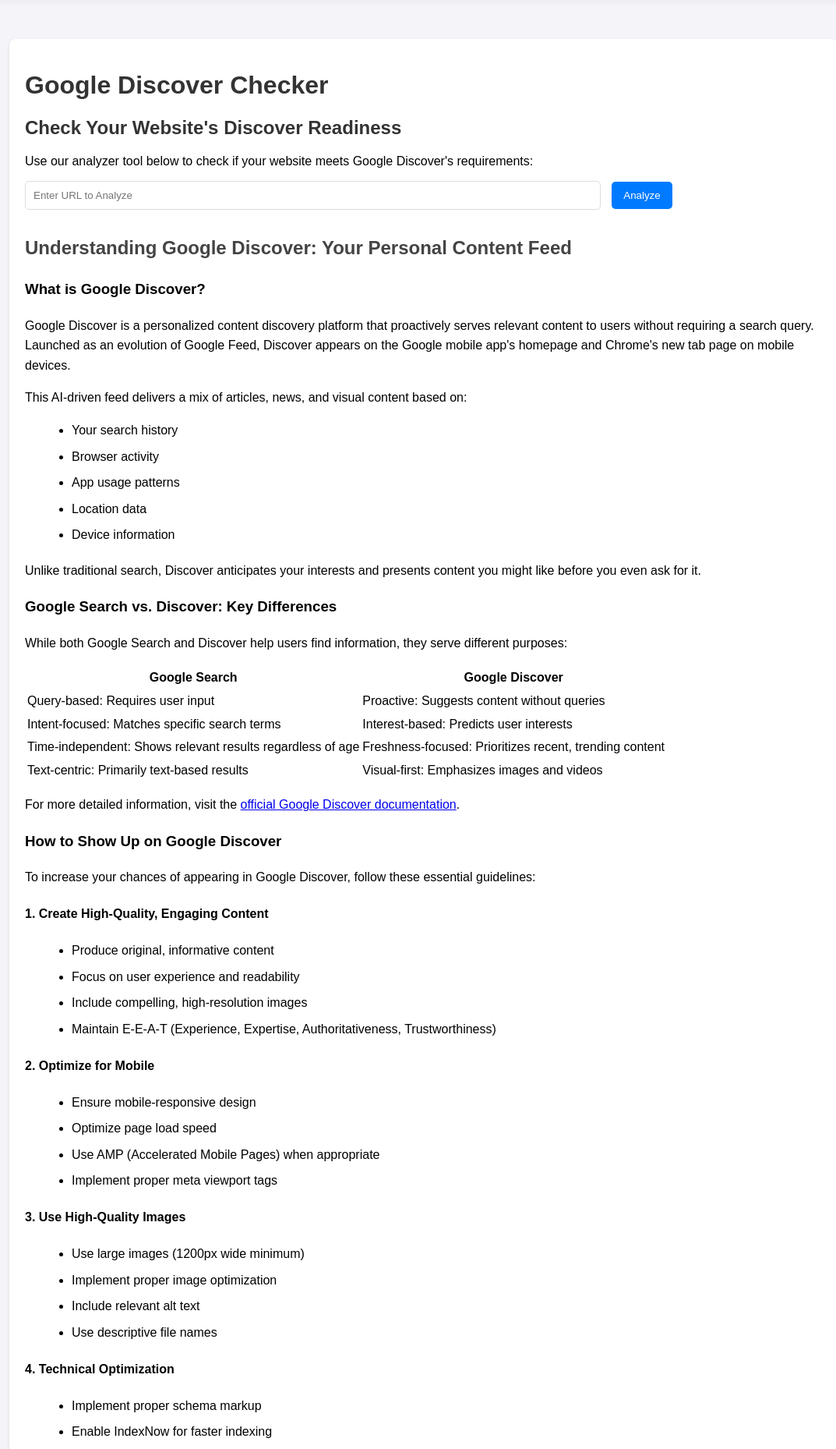
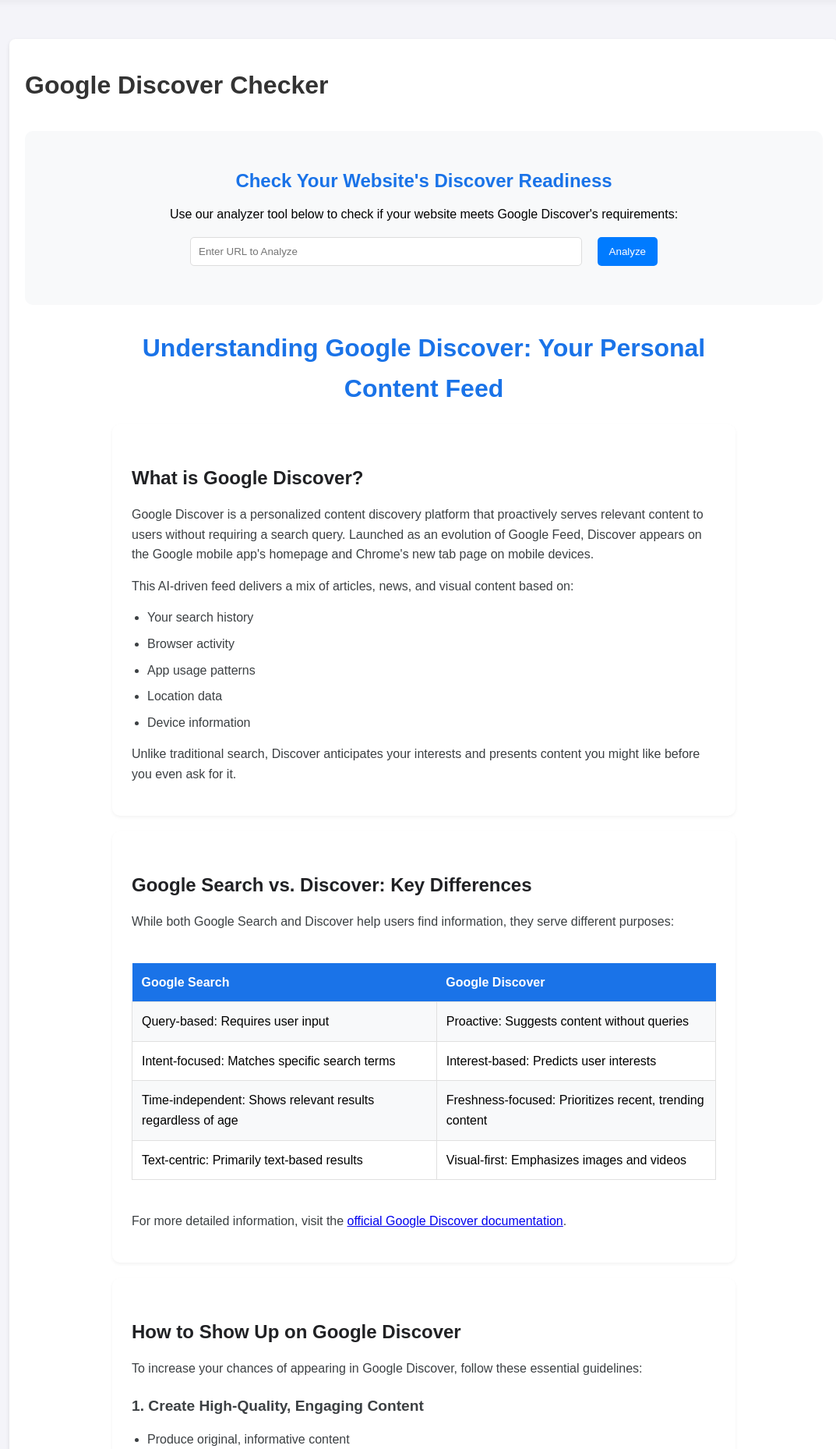
Before and after one commit to sungat1/GoogleDiscoverChecker, a Flask app: page / in a window 1280 px wide. Shown: the part 78-1936 px from the top of the page at 78% size, without its empty margins (96-1169 px from the left). Run offline with Flask 3, Linux system fonts and the light colour scheme.

Commit message:
Add files via upload

```diff
--- a/static/style.css
+++ b/static/style.css
@@ -190,3 +190,134 @@ nav a:hover {
 .social-links a:hover {
     color: #fff;
 }
+
+/* Blog Post Styles */
+.blog-post {
+    max-width: 800px;
+    margin: 0 auto 40px;
+    line-height: 1.6;
+}
+
+.blog-post h2 {
+    color: #1a73e8;
+    margin: 30px 0 20px;
+    font-size: 2em;
+    text-align: center;
+}
+
+.blog-post h3 {
+    color: #202124;
+    margin: 25px 0 15px;
+    font-size: 1.5em;
+}
+
+.blog-post h4 {
+    color: #3c4043;
+    margin: 20px 0 10px;
+    font-size: 1.2em;
+}
+
+.blog-post p {
+    margin: 15px 0;
+    color: #3c4043;
+}
+
+.blog-post ul {
+    margin: 15px 0;
+    padding-left: 20px;
+}
+
+.blog-post li {
+    margin: 8px 0;
+    color: #3c4043;
+}
+
+.blog-post article {
+    background: #fff;
+    padding: 25px;
+    margin: 20px 0;
+    border-radius: 10px;
+    box-shadow: 0 2px 4px rgba(0,0,0,0.05);
+}
+
+.comparison-table {
+    overflow-x: auto;
+    margin: 20px 0;
+}
+
+.comparison-table table {
+    width: 100%;
+    border-collapse: collapse;
+    margin: 20px 0;
+}
+
+.comparison-table th {
+    background-color: #1a73e8;
+    color: white;
+    padding: 12px;
+    text-align: left;
+}
+
+.comparison-table td {
+    padding: 12px;
+    border: 1px solid #e0e0e0;
+}
+
+.comparison-table tr:nth-child(even) {
+    background-color: #f8f9fa;
+}
+
+.pro-tip {
+    background-color: #e8f0fe;
+    border-left: 4px solid #1a73e8;
+    padding: 20px;
+    margin: 20px 0;
+    border-radius: 0 8px 8px 0;
+}
+
+.pro-tip h4 {
+    color: #1a73e8;
+    margin-top: 0;
+}
+
+.tool-section {
+    background: #f8f9fa;
+    padding: 30px;
+    border-radius: 10px;
+    margin-top: 40px;
+    text-align: center;
+}
+
+.tool-section h2 {
+    color: #1a73e8;
+    margin-bottom: 20px;
+}
+
+.url-form {
+    max-width: 600px;
+    margin: 20px auto;
+    display: flex;
+    gap: 10px;
+    flex-wrap: wrap;
+    justify-content: center;
+}
+
+.url-form input[type="text"] {
+    flex: 1;
+    min-width: 300px;
+}
+
+@media (max-width: 768px) {
+    .blog-post {
+        padding: 0 15px;
+    }
+
+    .comparison-table {
+        margin: 15px -15px;
+    }
+
+    .tool-section {
+        margin: 20px -15px;
+        border-radius: 0;
+    }
+}
```
